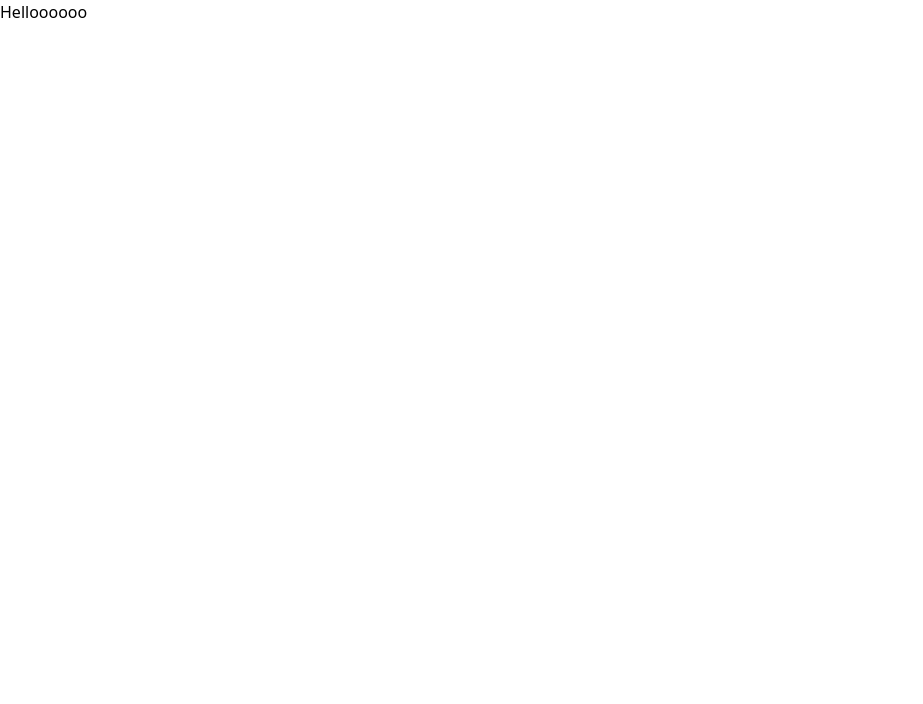
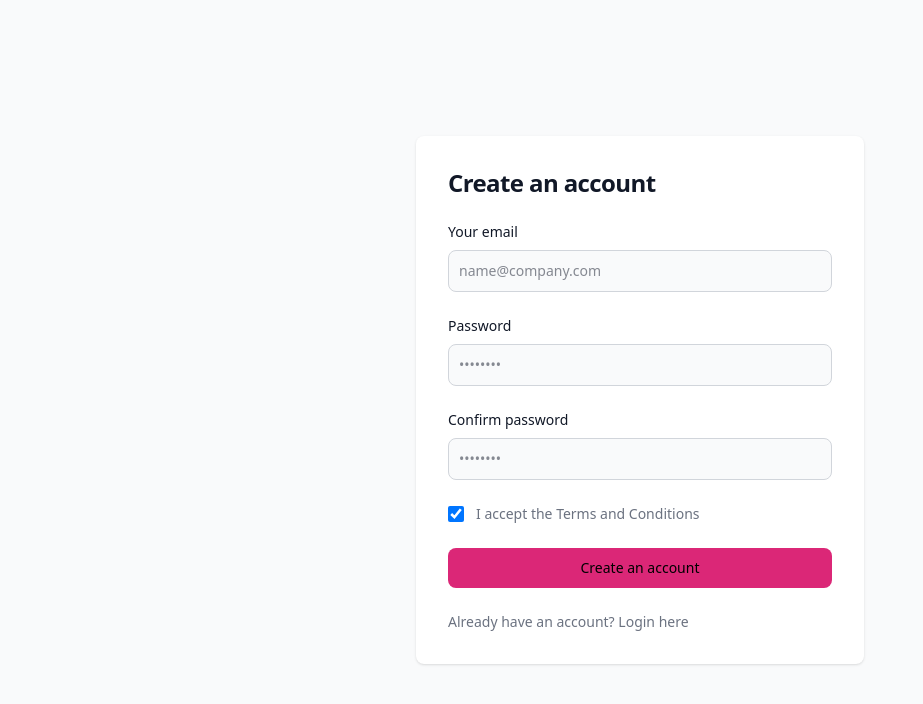
Before and after one commit to jinkukalathiya/Library-management-system, a React (Vite) app: page /register in a window 1280 px wide. Before the commit this address had no page. Shown: the top 704 px of the page, without its empty margins (0-923 px from the left). Built offline with nearby package versions, Linux system fonts and the light colour scheme.

Commit message:
02-08-2025

```diff
--- a/package.json
+++ b/package.json
@@ -20,7 +20,8 @@
     "react": "^19.1.0",
     "react-dom": "^19.1.0",
     "react-router-dom": "^7.7.1",
-    "tailwindcss": "^4.1.11"
+    "tailwindcss": "^4.1.11",
+    "yup": "^1.7.0"
   },
   "devDependencies": {
     "@eslint/js": "^9.30.1",
--- a/src/App.jsx
+++ b/src/App.jsx
@@ -2,16 +2,18 @@
 import reactLogo from './assets/react.svg'
 import './App.css'
 import { BrowserRouter, Route, Routes } from 'react-router-dom'
+import Register from './pages/Register'
 
 function App() {
   return (
     <>
       <BrowserRouter>
         <Routes>
+          <Route path='/'></Route>
           <Route path='/login' />
+          <Route path = '/register' element={<Register/>}/>
         </Routes>
       </BrowserRouter>
-      <h1>Helloooooo</h1>
     </>
   )
 }
--- /dev/null
+++ b/src/pages/Register.jsx
@@ -0,0 +1,139 @@
+import { Field, Form, ErrorMessage, Formik } from 'formik'
+import * as Yup from 'yup'
+
+const SignupSchema = Yup.object().shape({
+    firstName: Yup.string()
+        .min(2, 'Too Short!')
+        .max(50, 'Too Long!')
+        .required('Required'),
+    lastName: Yup.string()
+        .min(2, 'Too Short!')
+        .max(50, 'Too Long!')
+        .required('Required'),
+    email: Yup.string().email('Invalid email').required('Required'),
+});
+
+const Register = () => {
+    return (
+        <div>
+            <section className="bg-gray-50 dark:bg-gray-900">
+                <div className="flex flex-col items-center justify-center px-6 py-8 mx-auto md:h-screen lg:py-0">
+                    <div className="w-full bg-white rounded-lg shadow dark:border md:mt-0 sm:max-w-md xl:p-0 dark:bg-gray-800 dark:border-gray-700">
+                        <div className="p-6 space-y-4 md:space-y-6 sm:p-8">
+                            <h1 className="text-xl font-bold leading-tight tracking-tight text-gray-900 md:text-2xl dark:text-white">
+                                Create an account
+                            </h1>
+                            <Formik initialValues={{
+                                firstName: '',
+                                lastName: '',
+                                email: '',
+                            }}
+                                validationSchema={SignupSchema}
+                                onSubmit={values => {
+                                    // same shape as initial values
+                                    console.log(values);
+                                }}>
+
+                                <Form className="space-y-4 md:space-y-6" action="#">
+                                    <div>
+                                        <label
+                                            htmlFor="email"
+                                            className="block mb-2 text-sm font-medium text-gray-900 dark:text-white"
+                                        >
+                                            Your email
+                                        </label>
+                                        <Field
+                                            type="email"
+                                            name="email"
+                                            id="email"
+                                            className="bg-gray-50 border border-gray-300 text-gray-900 text-sm rounded-lg focus:ring-primary-600 focus:border-primary-600 block w-full p-2.5 dark:bg-gray-700 dark:border-gray-600 dark:placeholder-gray-400 dark:text-white dark:focus:ring-blue-500 dark:focus:border-blue-500"
+                                            placeholder="name@company.com"
+                                            required=""
+                                        />
+                                        <ErrorMessage name="email" />
+                                    </div>
+                                    <div>
+                                        <label
+                                            htmlFor="password"
+                                            className="block mb-2 text-sm font-medium text-gray-900 dark:text-white"
+                                        >
+                                            Password
+                                        </label>
+                                        <input
+                                            type="password"
+                                            name="password"
+                                            id="password"
+                                            placeholder="••••••••"
+                                            className="bg-gray-50 border border-gray-300 text-gray-900 text-sm rounded-lg focus:ring-primary-600 focus:border-primary-600 block w-full p-2.5 dark:bg-gray-700 dark:border-gray-600 dark:placeholder-gray-400 dark:text-white dark:focus:ring-blue-500 dark:focus:border-blue-500"
+                                            required=""
+                                        />
+                                        <ErrorMessage name="password" />
+                                    </div>
+                                    <div>
+                                        <label
+                                            htmlFor="confirm-password"
+                                            className="block mb-2 text-sm font-medium text-gray-900 dark:text-white"
+                                        >
+                                            Confirm password
+                                        </label>
+                                        <Field
+                                            type="confirm-password"
+                                            name="confirm-password"
+                                            id="confirm-password"
+                                            placeholder="••••••••"
+                                            className="bg-gray-50 border border-gray-300 text-gray-900 text-sm rounded-lg focus:ring-primary-600 focus:border-primary-600 block w-full p-2.5 dark:bg-gray-700 dark:border-gray-600 dark:placeholder-gray-400 dark:text-white dark:focus:ring-blue-500 dark:focus:border-blue-500"
+                                            required=""
+                                        />
+                                    </div>
+                                    <div className="flex items-start">
+                                        <div className="flex items-center h-5">
+                                            <Field
+                                                id="terms"
+                                                aria-describedby="terms"
+                                                type="checkbox"
+                                                className="w-4 h-4 border border-gray-300 rounded bg-gray-50 focus:ring-3 focus:ring-primary-300 dark:bg-gray-700 dark:border-gray-600 dark:focus:ring-primary-600 dark:ring-offset-gray-800"
+                                                required=""
+                                            />
+                                            <ErrorMessage name="password" />
+                                        </div>
+                                        <div className="ml-3 text-sm">
+                                            <label
+                                                htmlFor="terms"
+                                                className="font-light text-gray-500 dark:text-gray-300"
+                                            >
+                                                I accept the{" "}
+                                                <a
+                                                    className="font-medium text-primary-600 hover:underline dark:text-primary-500"
+                                                    href="#"
+                                                >
+                                                    Terms and Conditions
+                                                </a>
+                                            </label>
+                                        </div>
+                                    </div>
+                                    <button
+                                        type="submit"
+                                        className="w-full bg-pink-600 hover:bg-primary-700 focus:ring-4 focus:outline-none focus:ring-primary-300 font-medium rounded-lg text-sm px-5 py-2.5 text-center dark:bg-primary-600 dark:hover:bg-primary-700 dark:focus:ring-primary-800"
+                                    >
+                                        Create an account
+                                    </button>
+                                    <p className="text-sm font-light text-gray-500 dark:text-gray-400">
+                                        Already have an account?{" "}
+                                        <a
+                                            href="#"
+                                            className="font-medium text-primary-600 hover:underline dark:text-primary-500"
+                                        >
+                                            Login here
+                                        </a>
+                                    </p>
+                                </Form>
+                            </Formik>
+                        </div>
+                    </div>
+                </div>
+            </section>
+        </div>
+    )
+}
+
+export default Register
--- a/src/pages/index.js
+++ b/src/pages/index.js
@@ -0,0 +1 @@
+export  {RegisterPage as default} from './Register'
```
Also changed, not shown: 1 other file (tests, documents, lock files or other folders).
